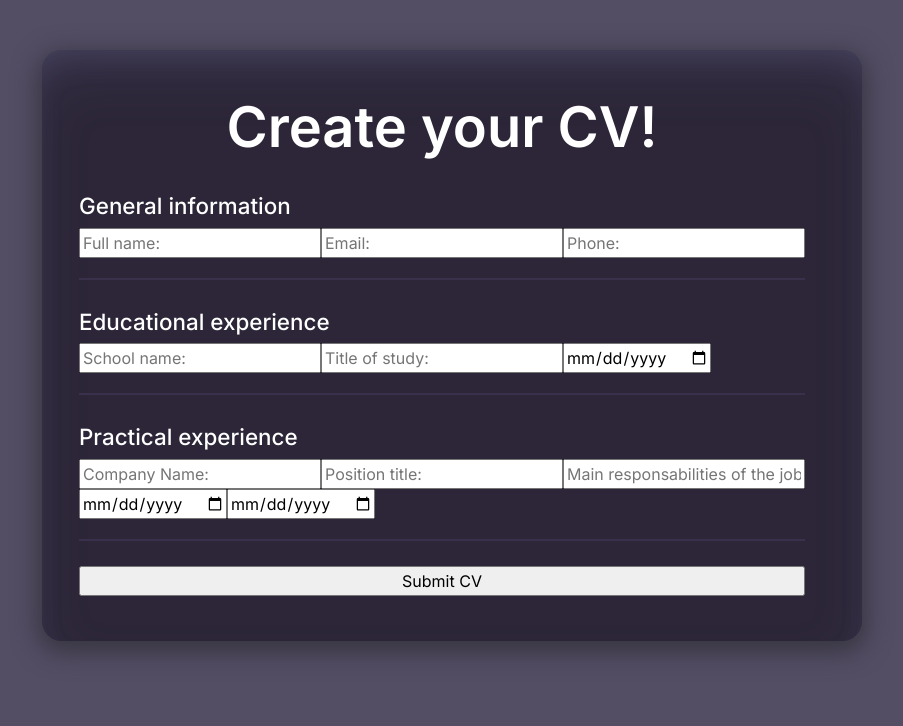
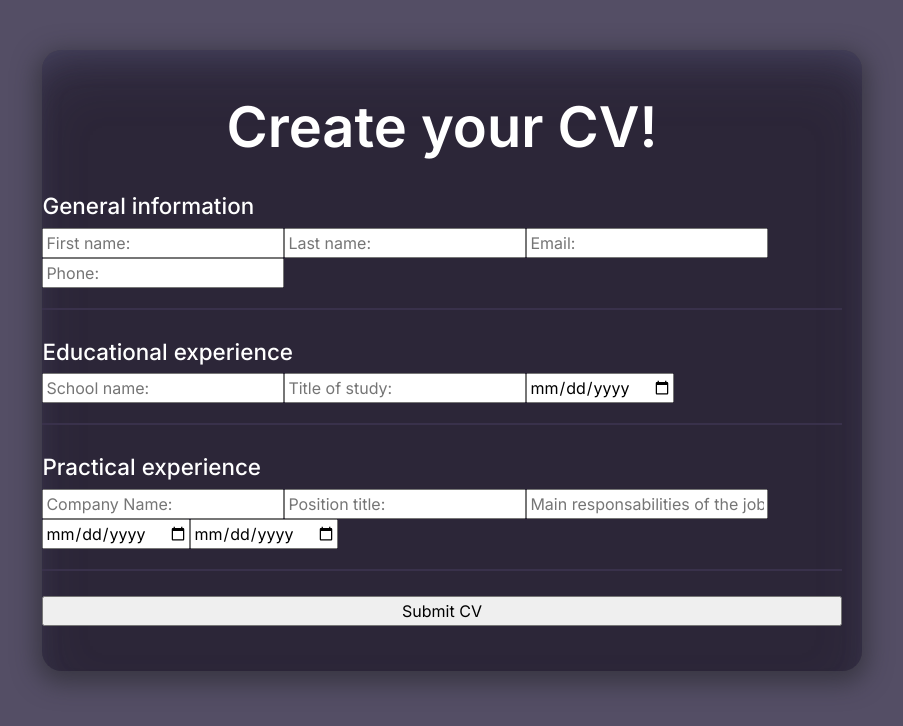
Before and after one commit to BenjaminFrias/cv-maker, a React (Vite) app: page / in a window 1280 px wide. Shown: the top 726 px of the page, without its empty margins (188-1091 px from the left). Built offline with nearby package versions, Linux system fonts and the light colour scheme.

Commit message:
split full name into two inputs

```diff
--- a/src/components/GeneralInfoInputs.jsx
+++ b/src/components/GeneralInfoInputs.jsx
@@ -3,9 +3,10 @@ import InputField from "./InputField";
 function GeneralInfoInputs() {
 	return (
 		<div>
-			<InputField placeholder={"Full name:"} type={"text"}/>
+			<InputField placeholder={"First name:"} type={"text"}/>
+			<InputField placeholder={"Last name:"} type={"text"}/>
 			<InputField placeholder={"Email:"} type={"email"}/>
-			<InputField placeholder={"Phone:"} type={"number"}/>
+			<InputField placeholder={"Phone:"} type={"text"}/>
 		</div>
 	)
 }
```
